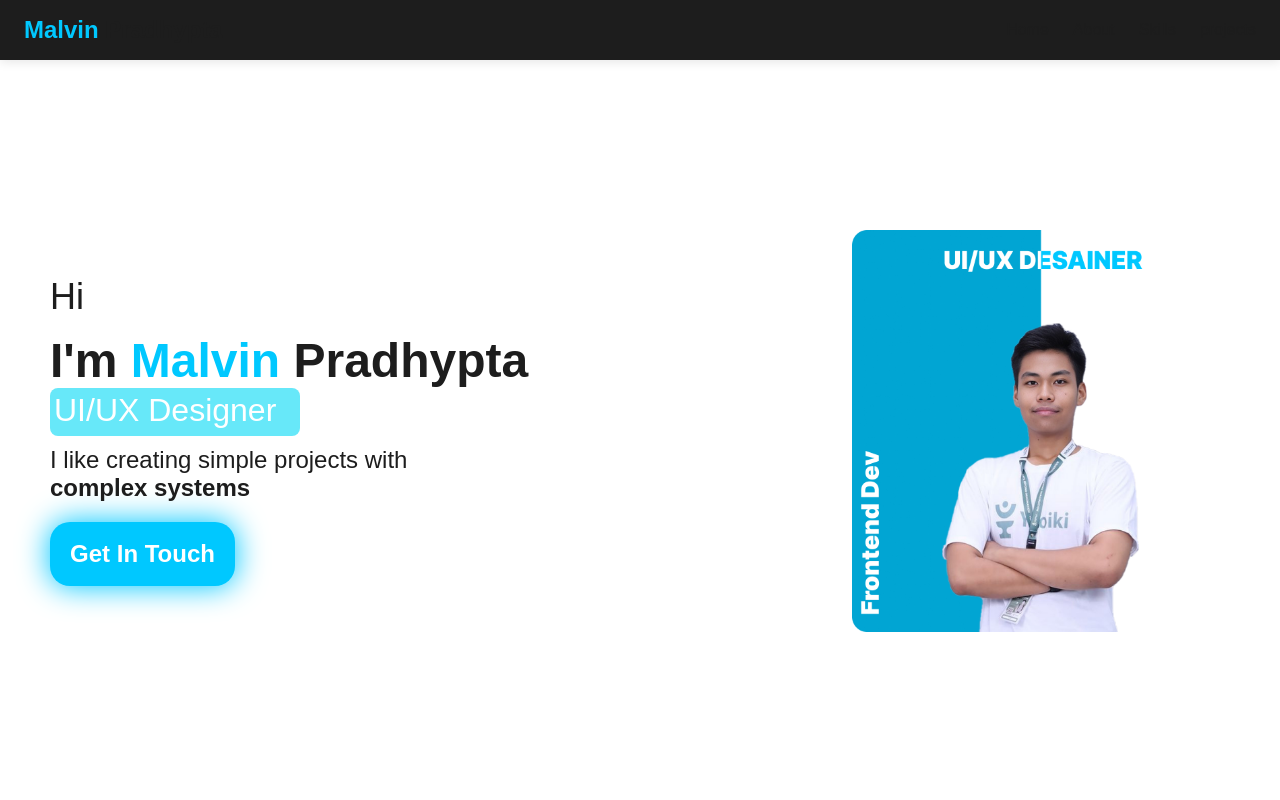
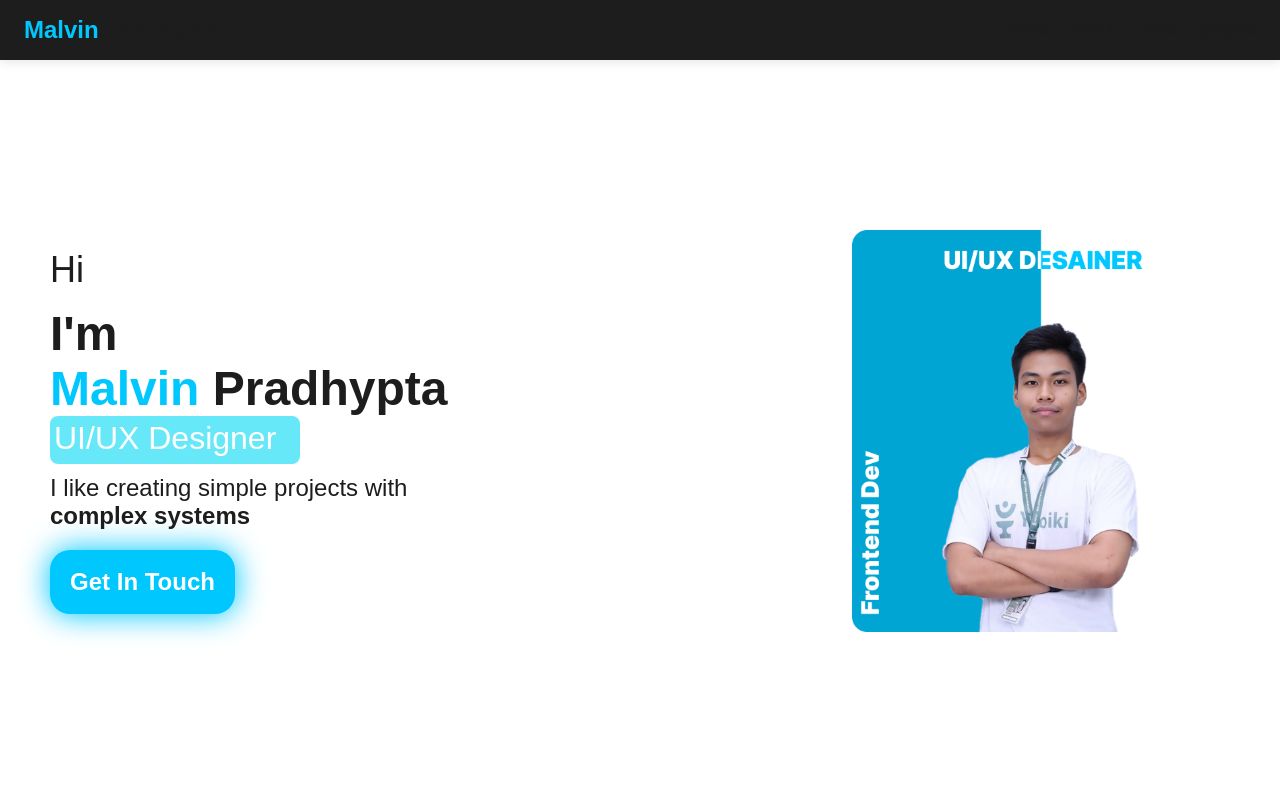
Before and after one commit to MalvinMixamo/kipin-porto, a Next.js app: page / in a window 1280 px wide. Shown: the top 800 px of the page. Built offline with nearby package versions, Linux system fonts and the light colour scheme.

Commit message:
fix apoxos

```diff
--- a/app/page.js
+++ b/app/page.js
@@ -12,7 +12,7 @@ export default function Home() {
       <div id="home" className={styles.home}>
       <div className={styles.textContainer}>
         <p className={styles.hi}>Hi</p>
-        <h1 className={styles.title}>I'm <span className={styles.name}>Malvin</span> Pradhypta</h1>
+        <h1 className={styles.title}><p>I&#39;m</p> <span className={styles.name}>Malvin</span> Pradhypta</h1>
           <RotatingText
             texts={["Next Engineer","Frontend Dev", "UI/UX Designer", "Tech Enthusiast"]}
             mainClassName={styles.rotateText}
```
